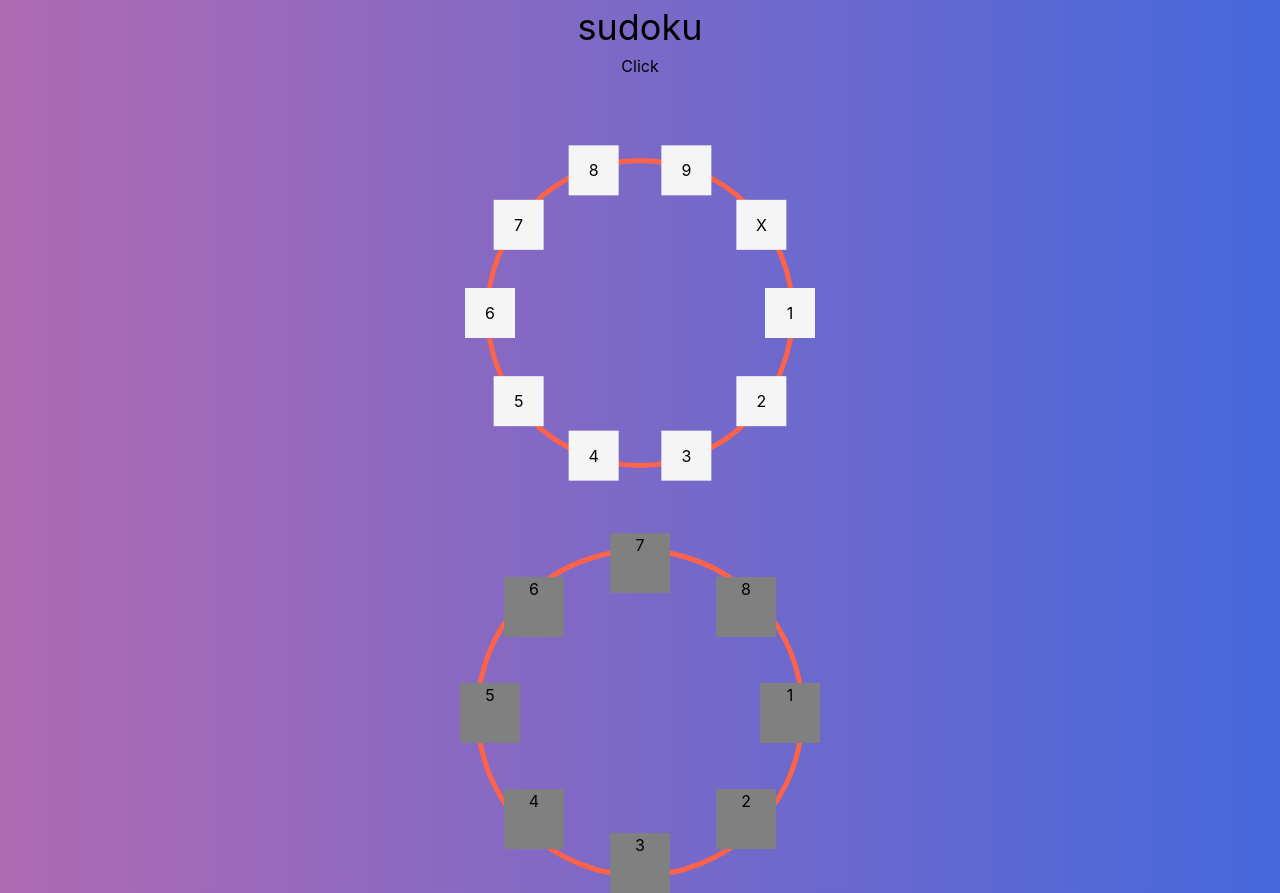
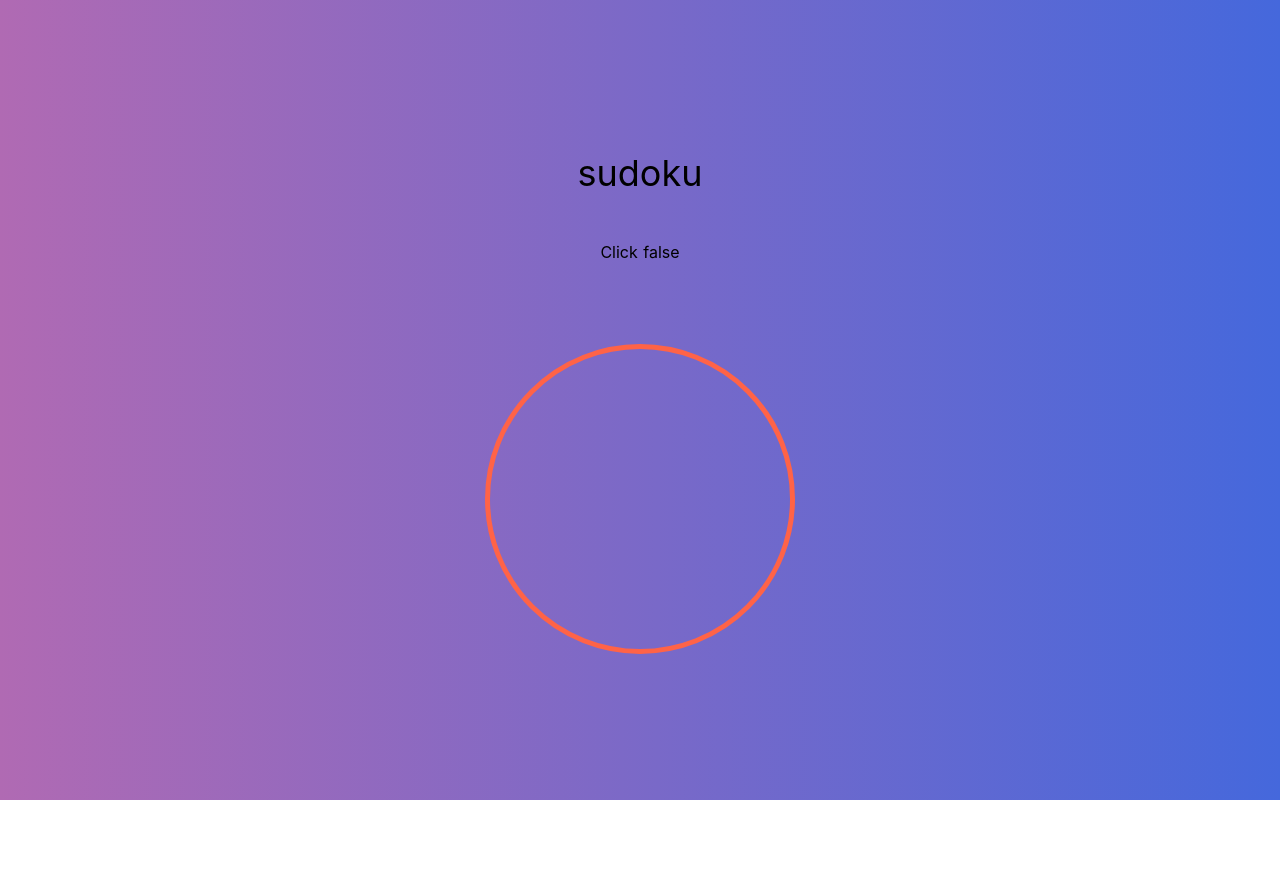
Before and after one commit to shahar84/sudoku-vue, a Nuxt app: page / in a window 1280 px wide. After the commit the page ends 800 px from the top, so only its background shows below. Built offline with nearby package versions, Linux system fonts and the light colour scheme.

Commit message:
Added the option to spreed the items in half circle

```diff
--- a/components/radial-input.vue
+++ b/components/radial-input.vue
@@ -1,19 +1,9 @@
 <template>
   <div>
-    <button @click="active=!active">Click</button>
-
-    <ul class="circle-container" :class="{'active':active}">
-      <li>1</li>
-      <li>2</li>
-      <li>3</li>
-      <li>4</li>
-      <li>5</li>
-      <li>6</li>
-      <li>7</li>
-      <li>8</li>
-      <li>9</li>
-      <li>X</li>
-    </ul>
+    <div style="margin-top: 40px">
+      <button @click="active=!active">Click</button>
+      {{active}}
+    </div>
 
     <ul class="circle-container2" :class="{'active':active}" :style="parentClass">
       <li v-for="(item, index) in items" :key="item" :style="itemClass(index)">{{item}}</li>
@@ -27,29 +17,44 @@
 import Vue from 'vue'
 import Component from 'vue-class-component'
 
+const directionOptions = Object.freeze({
+  'LEFT': 'LEFT',
+  'RIGHT': 'RIGHT',
+  'FULL': 'FULL'
+})
+
 @Component({})
 export default class RadialInput extends Vue {
   active = false
   circleSize = 300
   itemSize = 60
   items = [1, 2, 3, 4, 5, 6, 7, 8]
+  direction = directionOptions.FULL
 
   get angle () {
-    return 360 / this.items.length
+    let angle;
+    switch (this.direction) {
+      case directionOptions.LEFT:
+        angle = -180;
+        break;
+      case directionOptions.RIGHT:
+        angle = 180;
+        break;
+      default:
+        angle = 360;
+    }
+    return angle / this.items.length
   }
 
   get parentClass () {
     return {
       position: 'relative',
-      /* 1 */
-      width: '20em',
-      height: '20em',
+      width: `${this.circleSize}px`,
+      height: `${this.circleSize}px`,
       padding: 0,
       borderRadius: '50%',
       listStyle: 'none',
-      /* 2 */
       boxSizing: 'content-box',
-      /* 3 */
       margin: '5em auto 0',
       border: 'solid 5px tomato'
     }
@@ -60,18 +65,29 @@ export default class RadialInput extends Vue {
   }
 
   itemClass (index) {
-    const rotate = index * this.angle;
-    const margin = -(this.itemSize / 2);
+    const rotate = (index * this.angle) - 90
+    const margin = -(this.itemSize / 2)
+    const translate = this.active ? this.halfParent : 0
+    const opacity = this.active ? 1 : 0
+    const transform = this.active ?
+      `rotate(${rotate}deg)  translate(${translate}px) scale(1) rotate(${rotate * -1}deg)` :
+      `rotate(-90deg) scale(0.8)`
+    const transition = this.active ? '0.3s all' : '0.5s all'
+
     return {
-      display: 'block',
+      display: 'flex',
+      justifyContent: 'center',
+      alignItems: 'center',
       position: 'absolute',
       top: '50%',
       left: '50%',
       width: `${this.itemSize}px`,
       height: `${this.itemSize}px`,
       margin: `${margin}px`,
-      transform: `rotate(${rotate}deg)  translate(${this.halfParent}px) rotate(${rotate * -1}deg)`,
-      background: 'gray'
+      background: 'gray',
+      transform,
+      opacity,
+      transition,
     }
   }
 
@@ -80,69 +96,5 @@ export default class RadialInput extends Vue {
 
 <style scoped lang="scss">
 
-  /// Mixin to put items on a circle
-  /// [1] - Allows children to be absolutely positioned
-  /// [2] - Allows the mixin to be used on a list
-  /// [3] - In case box-sizing: border-box has been enabled
-  /// [4] - Allows any type of direct children to be targeted
-  ///
-  /// @param {Integer} $nb-items - Number or items
-  /// @param {Length} $circle-size - Container size
-  /// @param {Length} $item-size - Item size
-  /// @param {String | false} $class-for-IE - Base class name for old IE
-  @mixin distribute-on-circle(    $nb-items,    $circle-size,    $item-size ) {
-    $half-item: ($item-size / 2);
-    $half-parent: ($circle-size / 2);
-
-    position: relative; /* 1 */
-    width: $circle-size;
-    height: $circle-size;
-    padding: 0;
-    border-radius: 50%;
-    list-style: none; /* 2 */
-    box-sizing: content-box; /* 3 */
-
-    > * { /* 4 */
-      display: block;
-      position: absolute;
-      top: 50%;
-      left: 50%;
-      width: $item-size;
-      height: $item-size;
-      margin: -$half-item;
-    }
-
-    $angle: (360 / $nb-items);
-    $rot: 0;
-
-    @for $i from 1 through $nb-items {
-      > :nth-of-type(#{$i}) {
-        transform: rotate($rot * 1deg) translate($half-parent) rotate($rot * -1deg);
-      }
-      $rot: ($rot + $angle);
-    }
-  }
-
-  .circle-container {
-    @include distribute-on-circle(10, 300px, 50px);
-    margin: 5em auto 0;
-    border: solid 5px tomato;
-  }
-
-  .circle-container li {
-    display: flex;
-    background: #F5F5F5;
-    justify-content: center;
-    align-items: center;
-    /*display: block;*/
-    /*width: 100%;*/
-    /*border-radius: 50%;*/
-    /*filter: grayscale(100%);*/
-    /**/
-    /*&:hover {*/
-    /*  filter: grayscale(0);*/
-    /*}*/
-  }
-
 
 </style>
```
